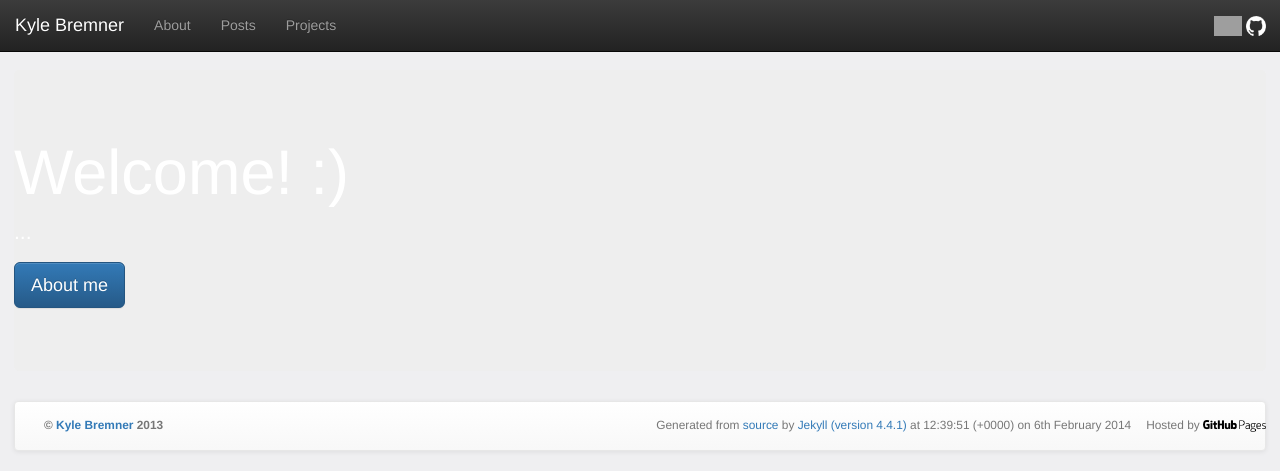
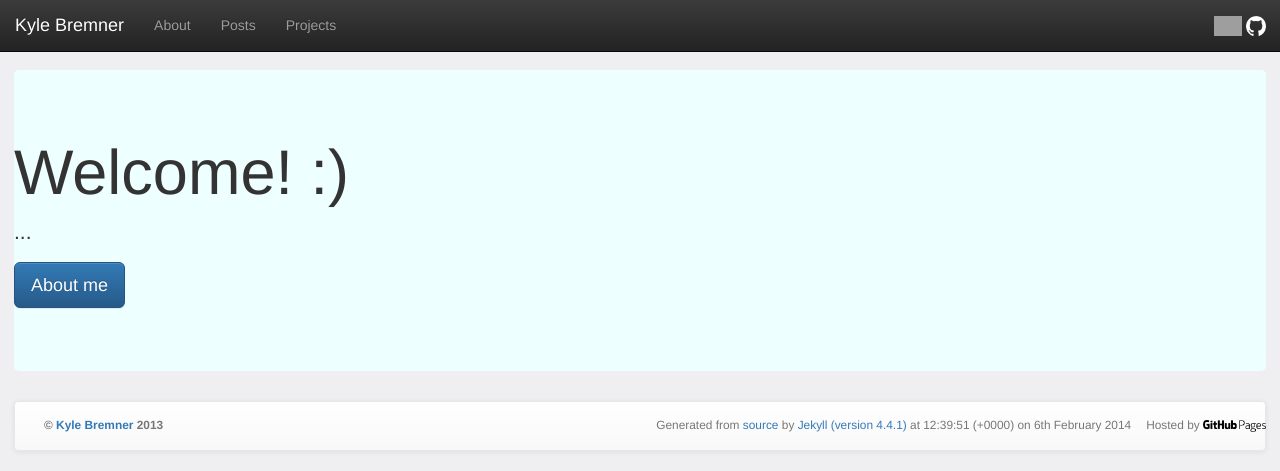
Before and after one commit to kbremner/kbremner.github.io, a Jekyll site: the page built from index.md, in a window 1280 px wide. Shown: the top 471 px of the page. Built offline with Jekyll 4.4.1, drawn with Linux system fonts in a browser that asks for light colours; nearby versions of some CDN libraries; Markdown is read by kramdown in place of the engine named in the settings; grey boxes are pictures that could not be loaded.

Commit message:
Updated index.md

```diff
--- a/index.md
+++ b/index.md
@@ -4,7 +4,7 @@ title: "Kyle Bremner | Software Engineer"
 published: true
 ---
 
-<div class="jumbotron" style="color: #FFF; border-radius: 5px;">
+<div class="jumbotron" style="background-color: #EFF; border-radius: 5px;">
   <h1>Welcome! :)</h1>
   <p>...</p>
   <p><a class="btn btn-primary btn-lg" role="button" href="/about">About me</a></p>
```
